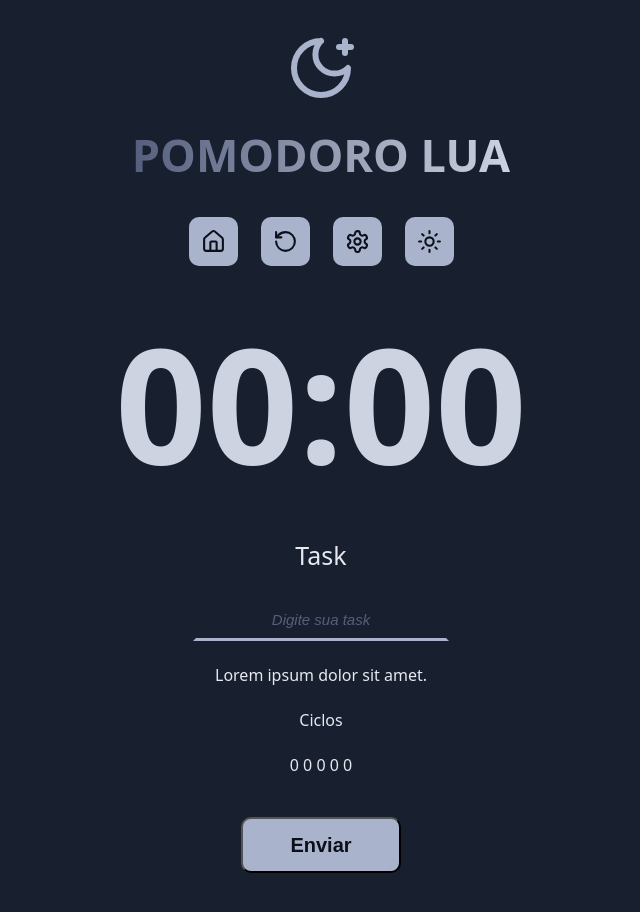
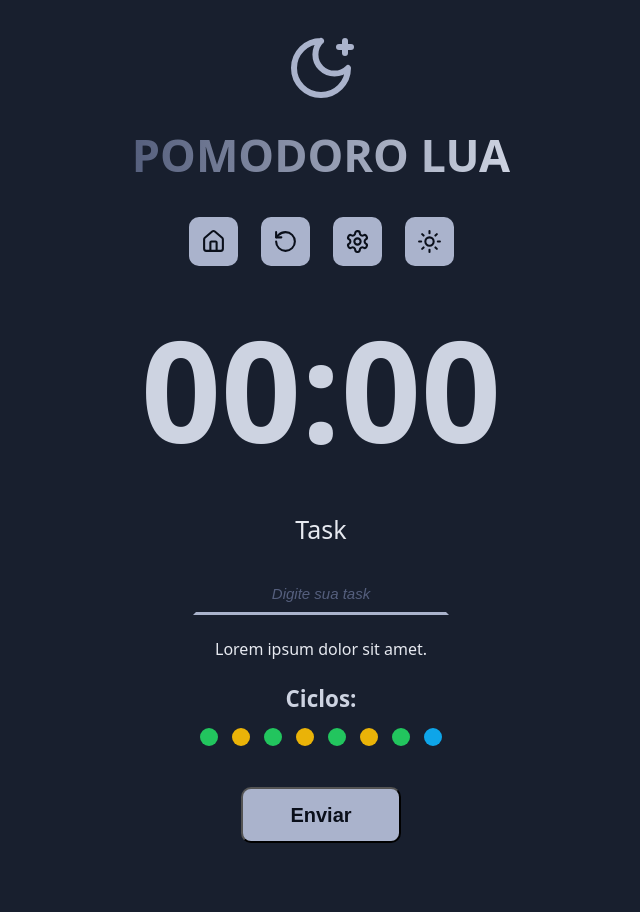
Before and after one commit to LuisBarbosaGit/pomodoro-Lua, a React (Vite) app: page / in a window 1280 px wide. Shown: the top 912 px of the page, without its empty margins (319-959 px from the left). Built offline with nearby package versions, Linux system fonts and the light colour scheme.

Commit message:
Criação do componente ciclos

```diff
--- a/src/components/CountDown/Styles.module.css
+++ b/src/components/CountDown/Styles.module.css
@@ -1,6 +1,6 @@
 .container{
   text-align: center;
-  font-size: clamp(8rem, 30vw, 16rem);
+  font-size: clamp(8rem, 30vw, 14rem);
   font-weight: bold;
   color: var(--gray-200);
   line-height: 1.3;
--- /dev/null
+++ b/src/components/Cyrcle/Style.module.css
@@ -0,0 +1,33 @@
+.circle{
+  display: flex;
+  align-items: center;
+  justify-content: center;
+  flex-direction: column;
+  color: var(--gray-200);
+  gap: 1.4rem;
+}
+
+.ciclosTitle{
+  font-size: 1.4em;
+  font-weight: 600;
+}
+
+.circleDots{
+  display: flex;
+  gap: 1.4rem;
+}
+
+.circleDot{
+  width: 1.8rem;
+  height: 1.8rem;
+  background: var(--success);
+  border-radius: 50%;
+}
+
+.shortInterval{
+  background: var(--warning);
+}
+
+.longInterval{
+  background: var(--info);
+}
--- /dev/null
+++ b/src/components/Cyrcle/index.tsx
@@ -0,0 +1,19 @@
+import styles from './Style.module.css'
+
+export function Cyrcle() {
+  return (
+    <div className={styles.circle}>
+      <span className={styles.ciclosTitle}>Ciclos:</span>
+      <div className={styles.circleDots}>
+        <div className={styles.circleDot}></div>
+        <div className={`${styles.circleDot} ${styles.shortInterval}`}></div>
+        <div className={styles.circleDot}></div>
+        <div className={`${styles.circleDot} ${styles.shortInterval}`}></div>
+        <div className={styles.circleDot}></div>
+        <div className={`${styles.circleDot} ${styles.shortInterval}`}></div>
+        <div className={styles.circleDot}></div>
+        <div className={`${styles.circleDot} ${styles.longInterval}`}></div>
+      </div>
+    </div>
+  )
+}
--- a/src/components/FormHome/index.tsx
+++ b/src/components/FormHome/index.tsx
@@ -1,4 +1,5 @@
 import styles from './Styles.module.css';
+import { Cyrcle } from '../Cyrcle';
 
 type FormHomeProps = {
   children: React.ReactNode;
@@ -11,10 +12,7 @@ export function FormHome({ children }: FormHomeProps) {
       <div className={styles.formRow}>
         <p>Lorem ipsum dolor sit amet.</p>
       </div>
-      <div className={styles.formRow}>
-        <p>Ciclos</p>
-        <p> 0 0 0 0 0 </p>
-      </div>
+      <Cyrcle/>
       <div className={styles.formRow}>
         <button className={styles.enviar}>Enviar</button>
       </div>
```
